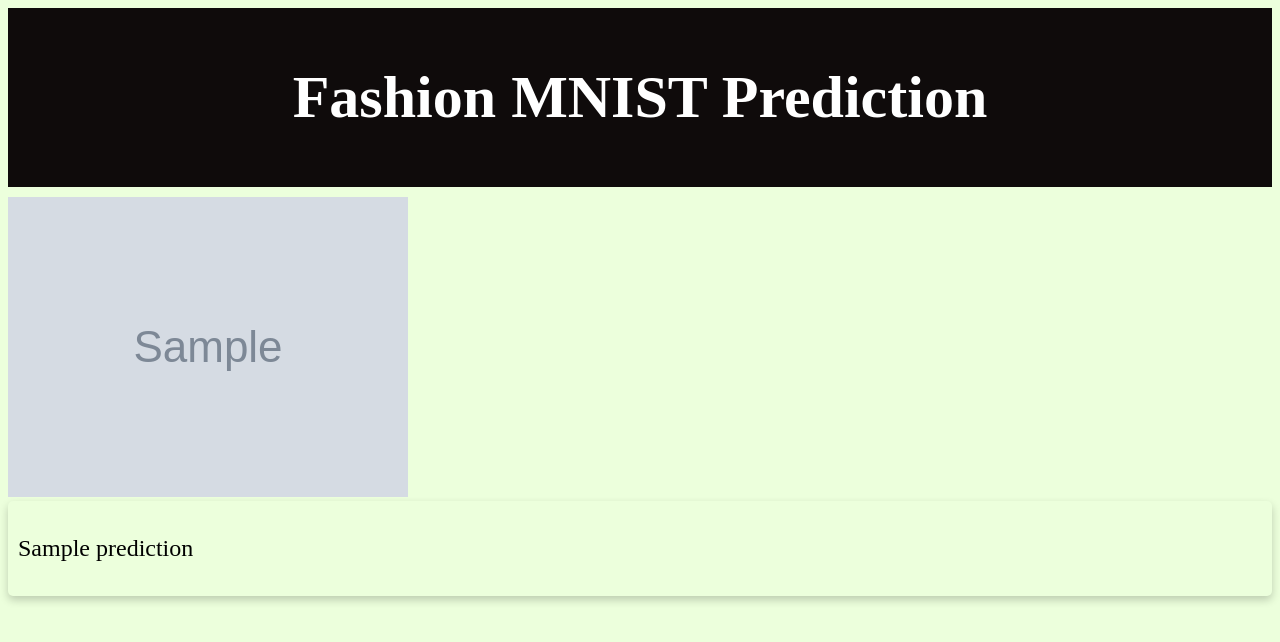
After one commit to Mike-Soukup/SFL, a Flask app: template ml_api/templates/output.html in a window 1280 px wide. The commit adds this page. Shown: the top 642 px of the page. Run offline with Flask 2, Linux system fonts and the light colour scheme; the template is opened without the code that fills it: most values are stand-ins (such as "Sample title", 1, 10 or a date in 2020); grey boxes marked "Sample" are stand-in pictures.

Commit message:
Flask app running.

```diff
--- a/ml_api/app.py
+++ b/ml_api/app.py
@@ -2,6 +2,9 @@
 import os
 from flask import Flask, render_template, request, jsonify, send_from_directory
 import json
+from werkzeug.utils import secure_filename
+from fileinput import filename
+from img_etl_pred import load_model, make_prediction
 
 # Define upload folder path:
 UPLOAD_FOLDER = os.path.join("static",'uploads')
@@ -22,3 +25,27 @@ def welcome():
 def upload():
     """Upload image."""
     return render_template("upload.html")
+
+@app.route("/output", methods=["POST"])
+def output():
+    """Return output of image submission."""
+    if request.method == "POST":
+        # Get uploaded files
+        f1 = request.files["img1"]
+
+        # Extract uploaded data files
+        img1_filename = secure_filename(f1.filename)
+
+        # Upload file:
+        f1.save(os.path.join(app.config['UPLOAD_FOLDER'], img1_filename))
+
+        # Create file path:
+        img1_path = os.path.join(app.config['UPLOAD_FOLDER'], img1_filename)
+
+        prediction = make_prediction(img1_path)
+
+        return render_template(
+            "output.html",
+            image_1=img1_path,
+            prediction = prediction,
+        )
--- a/ml_api/templates/home.html
+++ b/ml_api/templates/home.html
@@ -36,6 +36,10 @@
       padding: 2px 16px;
     }
 
+    body {
+            background-color: #ECFFDC;
+        }
+
     </style>
 
     <div class="header">
--- /dev/null
+++ b/ml_api/templates/output.html
@@ -0,0 +1,62 @@
+<!DOCTYPE html>
+<html>
+   <head>
+      <title>output</title>
+      <style>
+        p {
+            font-size: 24px;
+        }
+
+        body {
+            background-color: #ECFFDC;
+        }
+        .parent{
+            display:flex;
+            gap: 2px;
+        }
+
+        .header {
+            padding: 15px;
+            text-align: center;
+            background: #0F0B0B;
+            color: white;
+            font-size: 30px;
+            margin-bottom: 10px;
+            }
+
+        .card1 {
+            /* Add shadows to create the "card" effect */
+            box-shadow: 0 4px 8px 0 rgba(0,0,0,0.2);
+            transition: 0.3s;
+            border-radius: 5px; /* 5px rounded corners */
+            border-width: 5px;
+            border-color: black;
+            background: #ECFFDC;
+            color: black;
+            margin-bottom: 10px;
+            padding: 10px;
+            }
+
+            /* On mouse-over, add a deeper shadow */
+            .card1:hover {
+            box-shadow: 0 8px 16px 0 rgba(0,0,0,0.5);
+            }
+
+      </style>
+   </head>
+   <body>
+    <div class="header">
+        <h1>Fashion MNIST Prediction</h1>
+    </div>
+    <div class="parent">
+    <div>
+        <img src = "{{ image_1 }}" >
+    </div>
+    </div>
+    <div class="card1">
+        <div class="container">
+          <p>{{ prediction }} </p>
+        </div>
+    </div>
+   </body>
+</html>
--- a/ml_api/templates/upload.html
+++ b/ml_api/templates/upload.html
@@ -2,7 +2,7 @@
 <html>
     <style>
         body {
-            background-color: #E4E0EE;
+            background-color: #ECFFDC;
         }
 
         .header {
@@ -17,7 +17,7 @@
         </style>
 <body>
     <div class="header">
-        <h1>Submit Fashion MNIST Image for Prediction</h1>
+        <h1>Submit Fashion MNIST Image for </h1>
     </div>
     <form action = "/output" method = "post" enctype="multipart/form-data">
         <input type="file" name="img1" />
```
Also changed, not shown: ml_api/img_etl_pred.py (added, +28 -0 lines), ml_api/static/uploads/fashion_mnist_sample_0.png (added), ml_api/static/uploads/fashion_mnist_sample_6.png (added), ml_api/static/uploads/fashion_mnist_sample_7.png (added).
